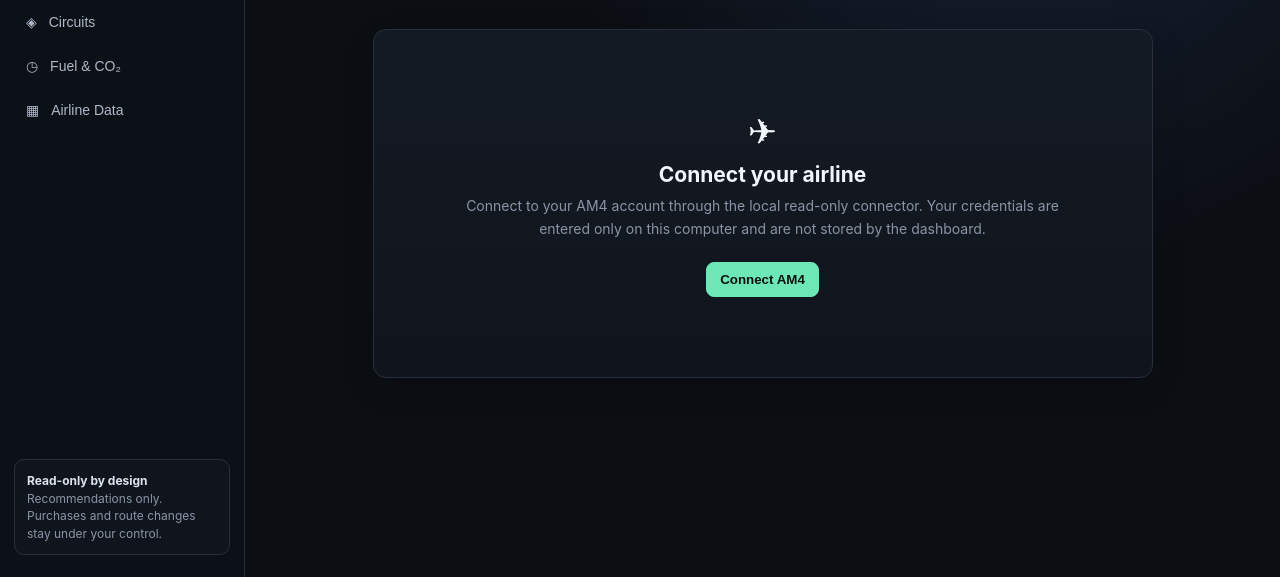
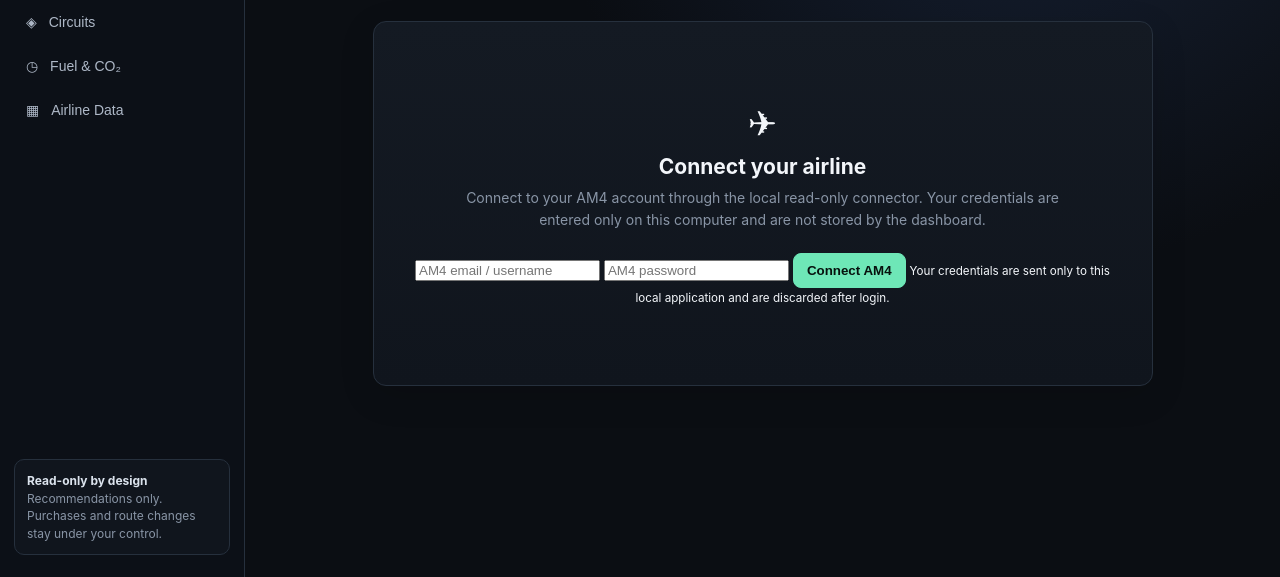
Before and after one commit to AnkushS007/API_for_excel, a browser extension: page webapp/index.html in a window 1280 px wide. Shown: the part 223-800 px from the top of the page. Drawn offline with Linux system fonts and the light colour scheme.

Commit message:
Add secure local AM4 login form

```diff
--- a/webapp/index.html
+++ b/webapp/index.html
@@ -32,7 +32,12 @@
         <div class="empty-icon">✈</div>
         <h2>Connect your airline</h2>
         <p>Connect to your AM4 account through the local read-only connector. Your credentials are entered only on this computer and are not stored by the dashboard.</p>
-        <button id="connect2" class="button primary">Connect AM4</button>
+        <div class="login-form">
+  <input id="am4-email" type="text" autocomplete="username" placeholder="AM4 email / username">
+  <input id="am4-password" type="password" autocomplete="current-password" placeholder="AM4 password">
+  <button id="connect2" class="button primary">Connect AM4</button>
+  <small>Your credentials are sent only to this local application and are discarded after login.</small>
+</div>
       </div>
       <div id="dashboard-content" class="hidden">
         <div class="hero card">
```
